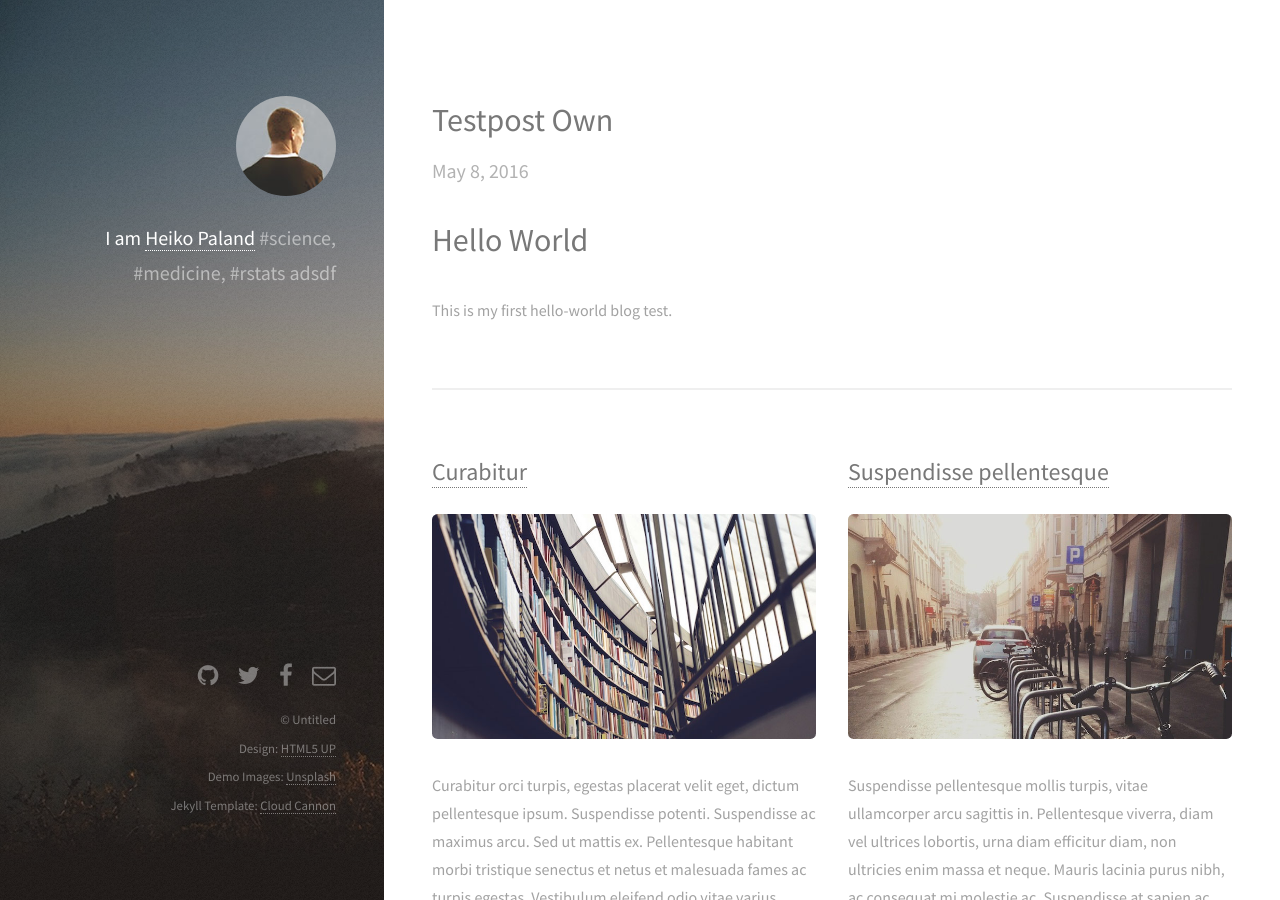
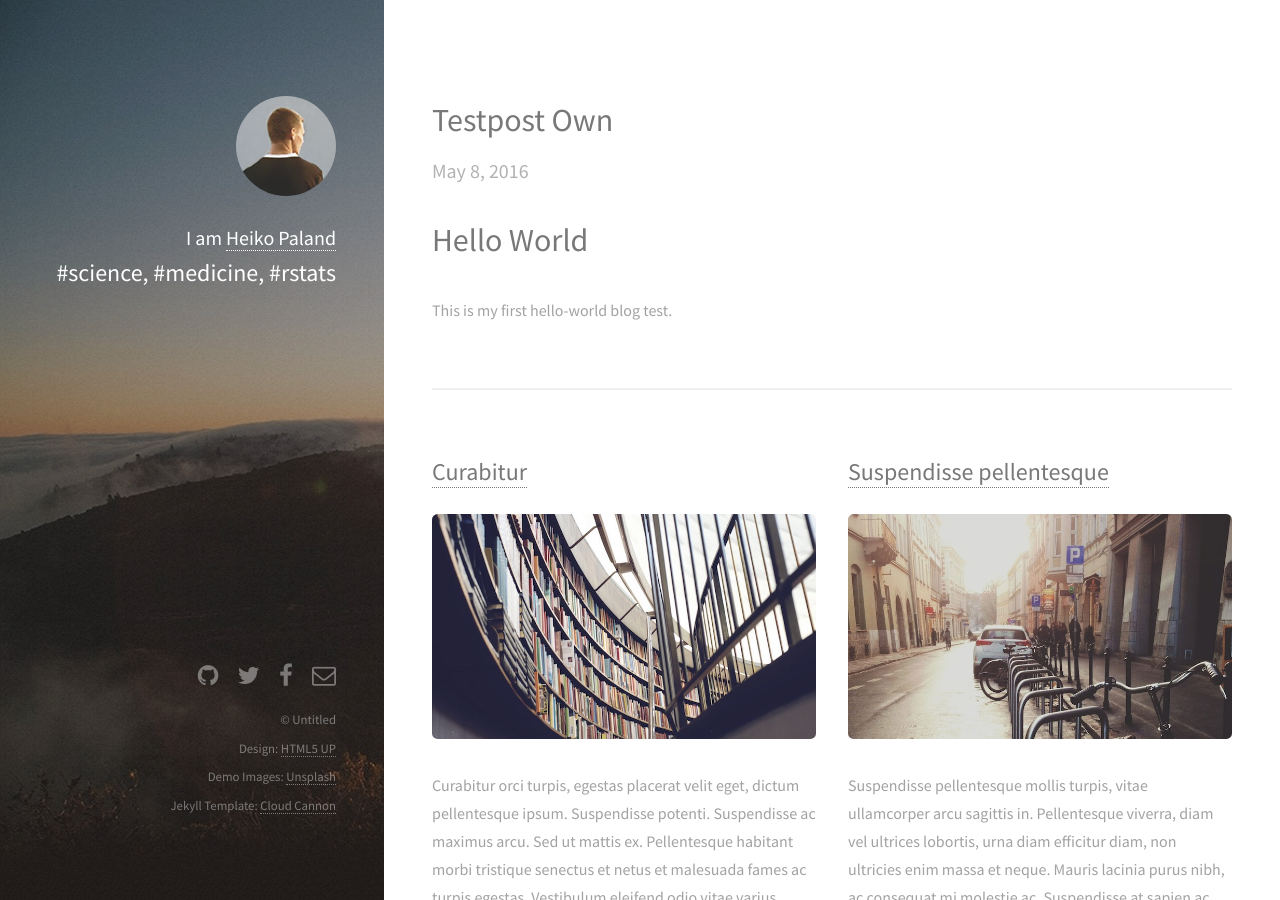
Before and after one commit to old-jekyll-templates/Strata-Jekyll-Theme, a Jekyll site: the page built from index.html, in a window 1280 px wide and 900 px high. Built offline with Jekyll 4.4.1, drawn with Linux system fonts in a browser that asks for light colours.

Commit message:
Update default.html

```diff
--- a/_layouts/default.html
+++ b/_layouts/default.html
@@ -22,10 +22,8 @@
 
       <header id="header">
           <a href="#" class="image avatar"><img src="/images/avatar.jpg" alt="" /></a>
-          <h1><strong>I am <a href="/">Heiko Paland</a></strong> <br /> <br />
-          #science, #medicine, #rstats<br />
-          adsdf
-          </h1>
+          <h1><strong>I am <a href="/">Heiko Paland</a></strong></h1>
+          <h2>#science, #medicine, #rstats<br /></h2>
       </header>
 
 
```
